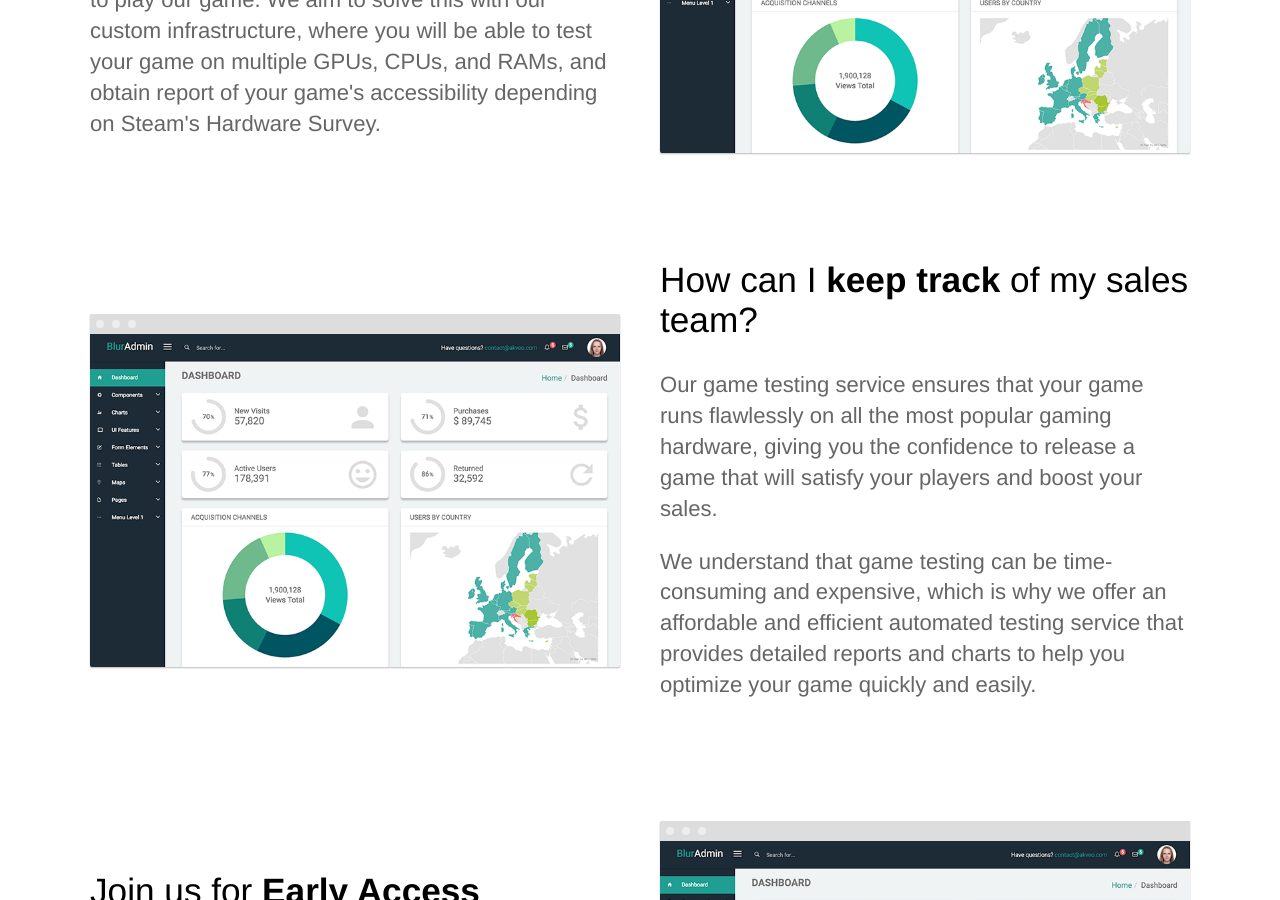
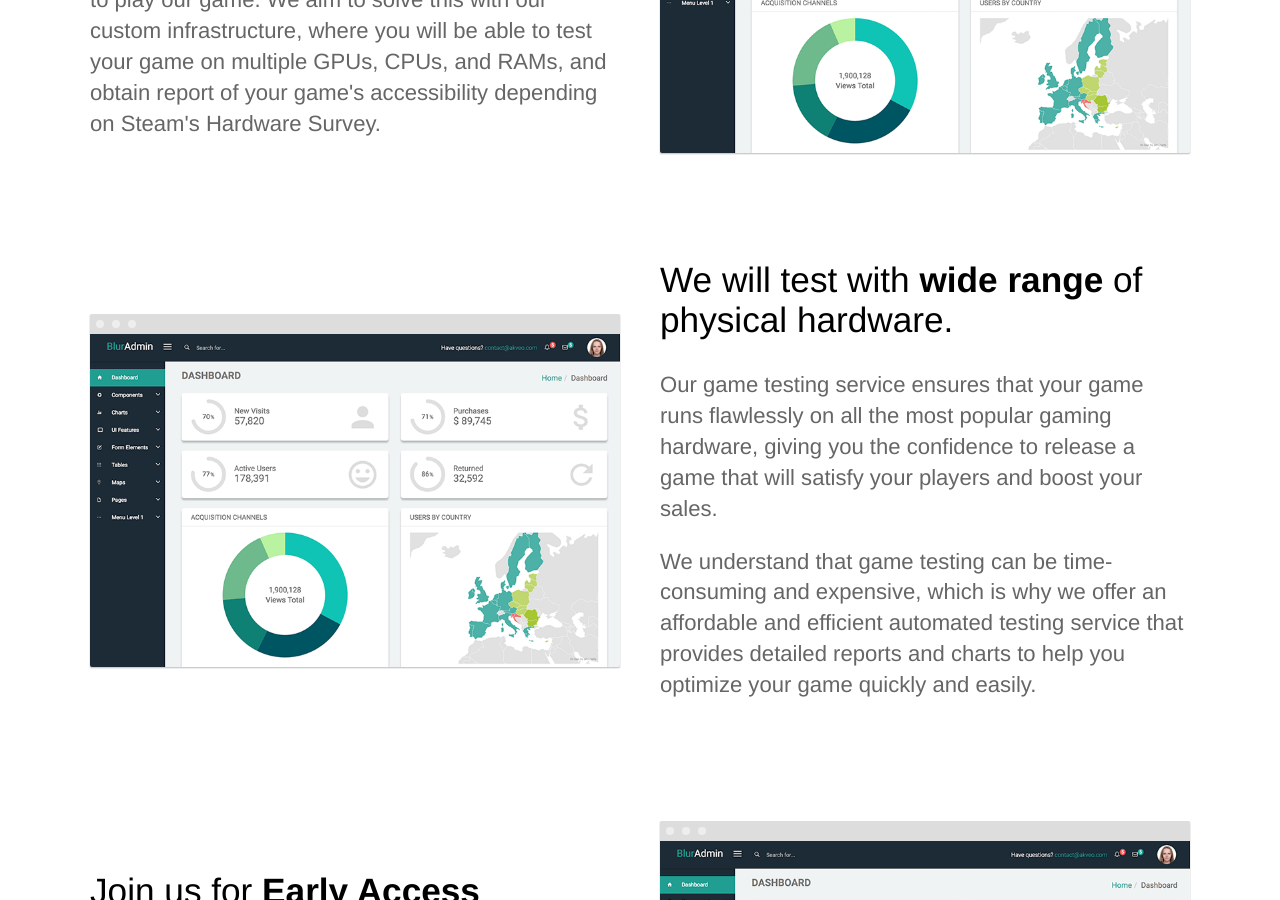
Before and after one commit to EnigmaticMachines/performace, a Jekyll site: the page built from index.html, in a window 1280 px wide and 900 px high, scrolled down 826 px. Built offline with Jekyll 4.4.1, drawn with Linux system fonts in a browser that asks for light colours.

Commit message:
Changed index

```diff
--- a/index.html
+++ b/index.html
@@ -30,7 +30,7 @@ description: Welcome to cloud performance game testing.
 	<section>
 		<div class="container flex">
 			<div class="text editable">
-				<h2>How can I <strong>keep track</strong> of my sales team?</h2>
+				<h2>We will test with <strong>wide range</strong> of physical hardware.</h2>
 				<p>Our game testing service ensures that your game runs flawlessly on all the most popular gaming hardware,
 					giving you the confidence to release a game that will satisfy your players and boost your sales.</p>
 				<p>We understand that game testing can be time-consuming and expensive, which is why we offer
```
